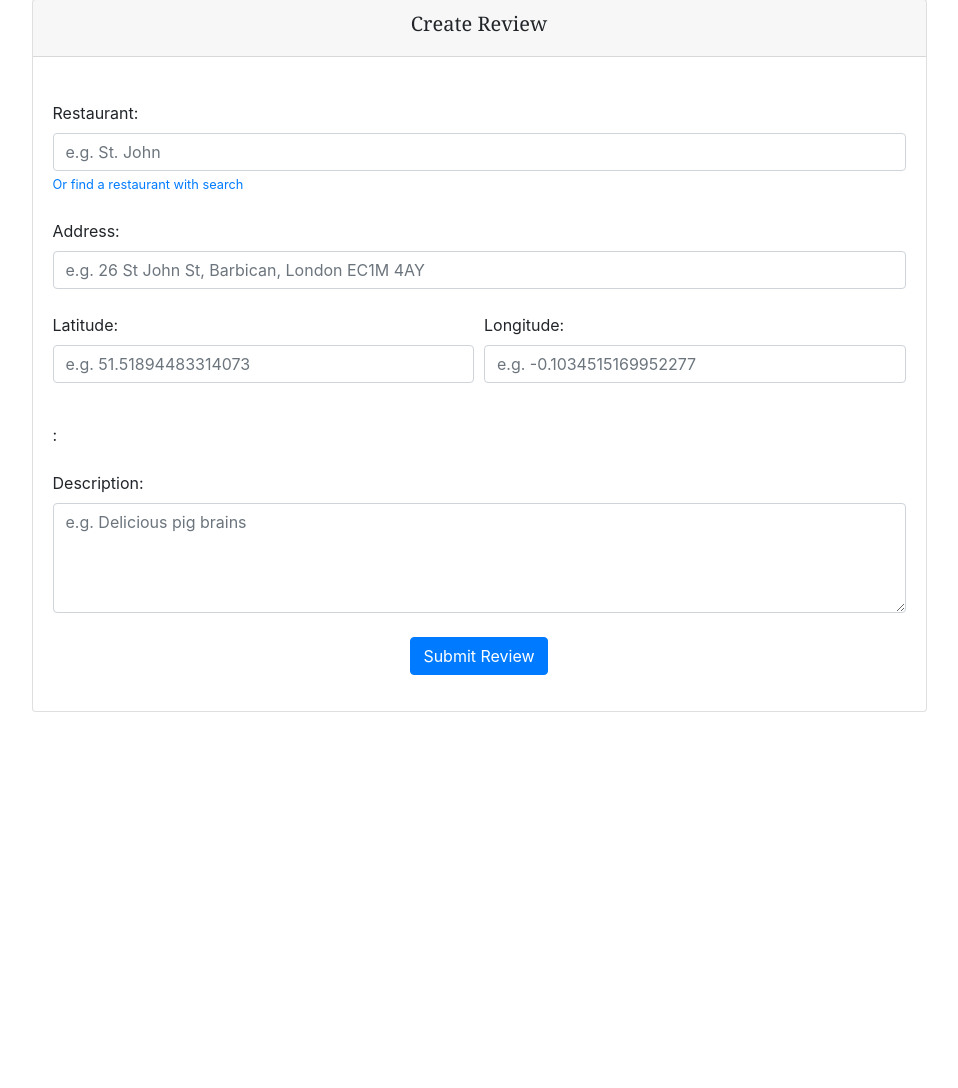
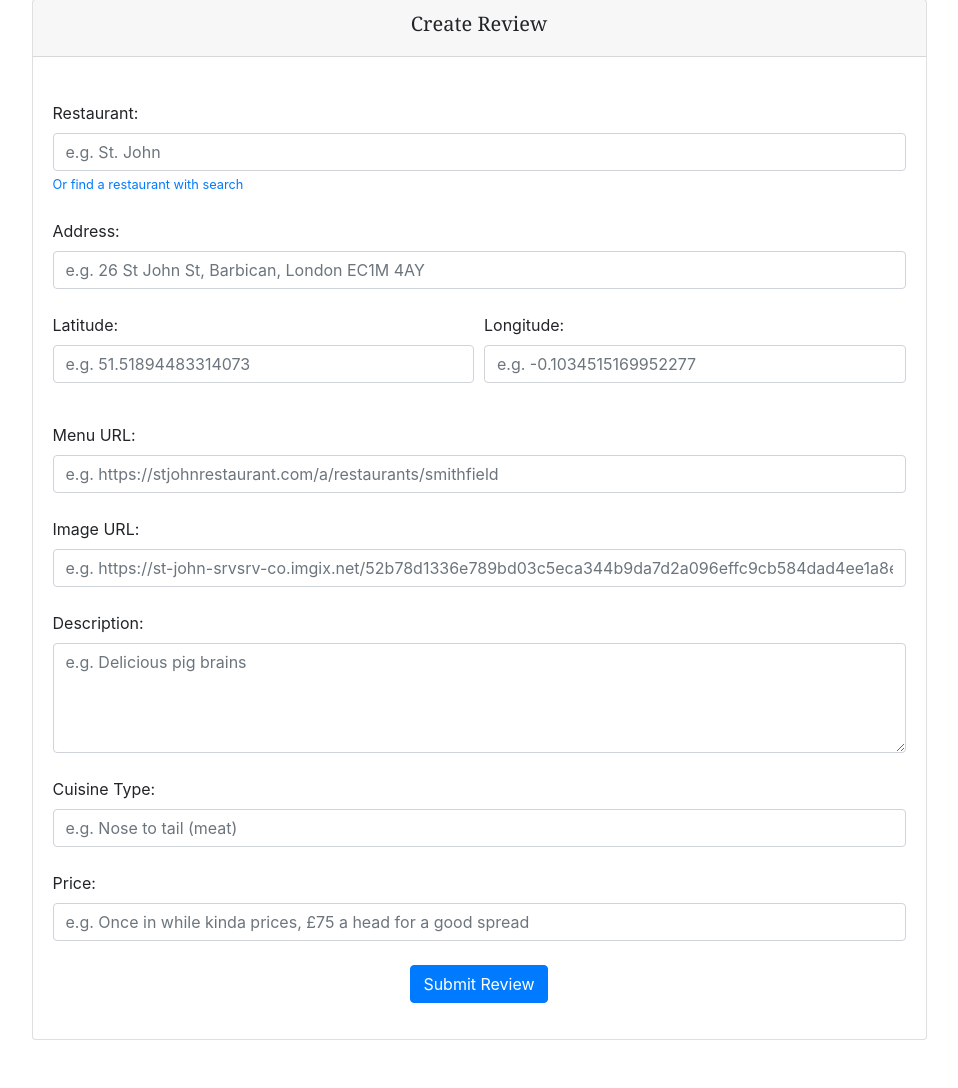
Before and after one commit to jackwardell/TheUrbanGoose, a Flask app: template app/blueprints/admin/templates/create_review.html in a window 1280 px wide. Shown: the part 118-1206 px from the top of the page, without its empty margins (161-1119 px from the left). Before the commit the page ends 830 px from the top, so only its background shows below. Run offline with Flask 2, Linux system fonts and the light colour scheme; the template is opened without the code that fills it: values that come from a table or form of the project are taken from there, others are empty; parts of the project's set-up code (start-up, migrations or seed data) failed here and were passed over; some libraries are stand-ins or nearby versions.

Commit message:
refactoring review to restuarant

```diff
--- a/app/blueprints/admin/templates/create_review.html
+++ b/app/blueprints/admin/templates/create_review.html
@@ -27,17 +27,16 @@
                             {{ form.restaurant.label }}:
                             {{ form.restaurant(class="form-control", placeholder="e.g. St. John") }}
                             <span><a class="small" href="{{ url_for('admin.find_restaurant') }}">Or find a restaurant with search</a></span>
-
-                            <div class="valid-feedback">
-                                Looks good!
-                            </div>
+                            {#                            <div class="valid-feedback">#}
+                            {#                                Looks good!#}
+                            {#                            </div>#}
                         </div>
                         <div class="form-group mt-4">
                             {{ form.address.label }}:
                             {{ form.address(class="form-control", placeholder="e.g. 26 St John St, Barbican, London EC1M 4AY") }}
-                            <div class="invalid-feedback">
-                                Please provide a valid zip.
-                            </div>
+                            {#                            <div class="invalid-feedback">#}
+                            {#                                Please provide a valid zip.#}
+                            {#                            </div>#}
                         </div>
                         <div class="form-row mt-4">
                             <div class="col">
@@ -54,12 +53,24 @@
                             </div>
                         </div>
                         <div class="form-group mt-4">
-                            {{ form.url.label }}:
-                            {{ form.url(class="form-control", placeholder="e.g. https://stjohnrestaurant.com/") }}
+                            {{ form.menu_url.label }}:
+                            {{ form.menu_url(class="form-control", placeholder="e.g. https://stjohnrestaurant.com/a/restaurants/smithfield") }}
+                        </div>
+                        <div class="form-group mt-4">
+                            {{ form.image_url.label }}:
+                            {{ form.image_url(class="form-control", placeholder="e.g. https://st-john-srvsrv-co.imgix.net/52b78d1336e789bd03c5eca344b9da7d2a096effc9cb584dad4ee1a8e08a?auto=compress,format&fit=crop&ixlib=imgixjs-3.3.0&w=2800") }}
                         </div>
                         <div class="form-group mt-4">
                             {{ form.description.label }}:
                             {{ form.description(class="form-control", rows=4, placeholder="e.g. Delicious pig brains") }}
+                        </div>
+                        <div class="form-group mt-4">
+                            {{ form.cuisine.label }}:
+                            {{ form.cuisine(class="form-control", rows=4, placeholder="e.g. Nose to tail (meat)") }}
+                        </div>
+                         <div class="form-group mt-4">
+                            {{ form.price.label }}:
+                            {{ form.price(class="form-control", rows=4, placeholder="e.g. Once in while kinda prices, £75 a head for a good spread") }}
                         </div>
                         {#                        <div class="form-group mt-4">#}
                         {#                            {{ form.tags.label }}:#}
--- a/app/blueprints/blog/apis.py
+++ b/app/blueprints/blog/apis.py
@@ -9,7 +9,7 @@
     endpoint = "locations"
 
     def get(self):
-        reviews = repo.get_all_reviews()
+        reviews = repo.get_all_restaurants()
         return jsonify([review.to_dict() for review in reviews])
 
 
--- a/app/blueprints/blog/views.py
+++ b/app/blueprints/blog/views.py
@@ -8,5 +8,5 @@
     endpoint = "home"
 
     def get(self):
-        reviews = repo.get_all_reviews()
-        return render_template("home.html", reviews=reviews)
+        restaurants = repo.get_all_restaurants()
+        return render_template("home.html", restaurants=restaurants)
--- a/app/models/__init__.py
+++ b/app/models/__init__.py
@@ -36,7 +36,7 @@
         self.session.commit()
         return restaurant
 
-    def get_all_reviews(self):
+    def get_all_restaurants(self):
         return self.session.query(Restaurant).all()
 
     def get_user(self, username):
```
Also changed, not shown: app/blueprints/blog/templates/home.html (+9 -9 lines).
